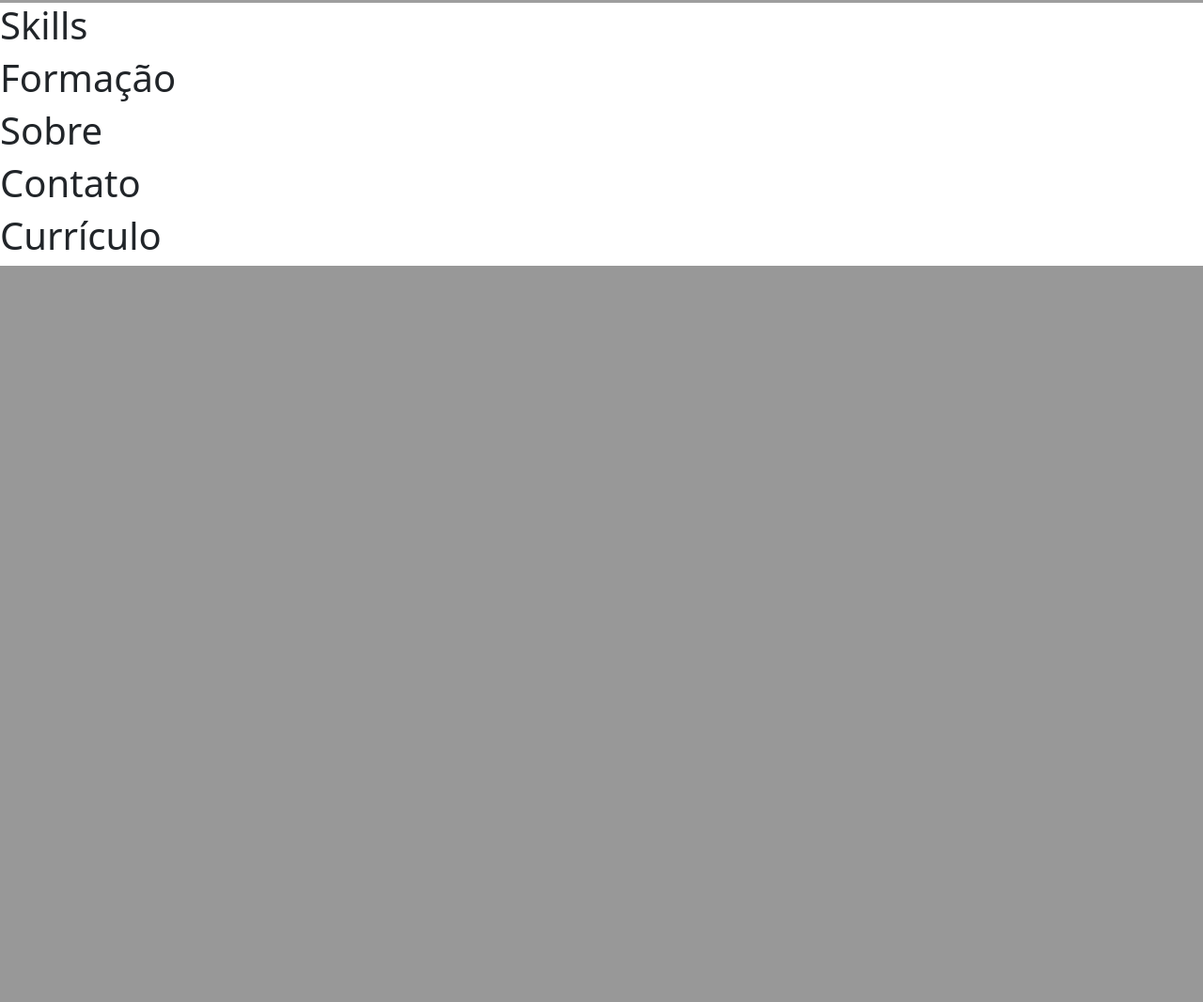
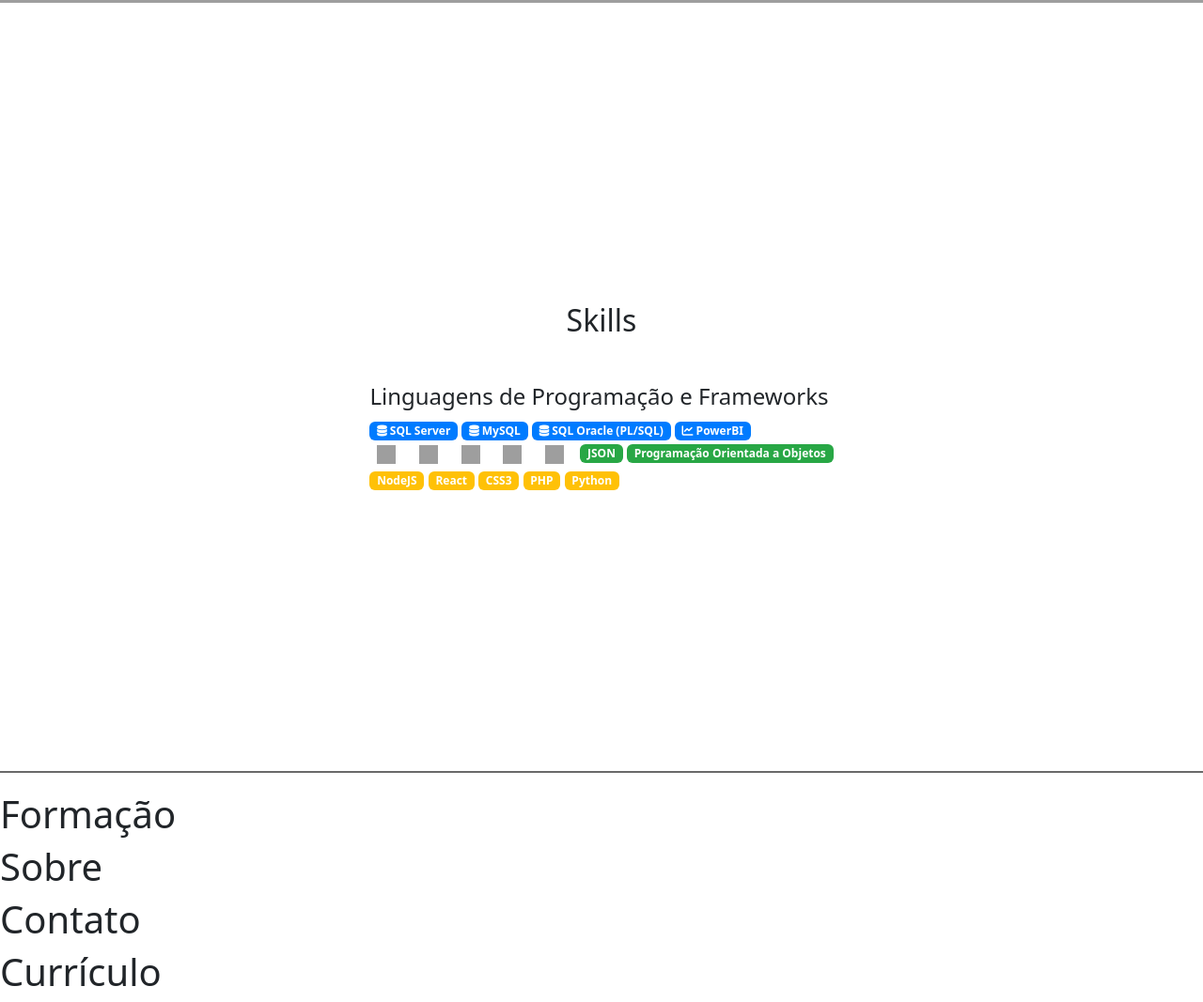
Before and after one commit to quelvindev/meusite, a Django app: page / in a window 1280 px wide. Shown: the part 797-1864 px from the top of the page at 94% size. Before the commit the page ends 1080 px from the top, so only its background shows below. Run offline with Django 5.2, Linux system fonts and the light colour scheme; some libraries are stand-ins or nearby versions; grey boxes are pictures that could not be loaded.

Commit message:
adicionado icones

```diff
--- a/base/global/css/styles.css
+++ b/base/global/css/styles.css
@@ -63,3 +63,20 @@
   .social-icons a i {
     font-size: 24px; /* Tamanho dos ícones */
   }
+
+
+  #skills {
+    display: flex;
+    justify-content: center; /* Centraliza horizontalmente */
+    align-items: center;     /* Centraliza verticalmente */
+    height: 100vh;           /* Altura do main para 100% da viewport */
+    flex-direction: column; /* Alinha os itens na vertical (um abaixo do outro) */
+}
+
+.icons-skills {
+  height: 20px;
+  width: 20px;
+  vertical-align: middle;
+  margin-right: 5px;
+
+}
--- a/base/global/templates/partials/_animation.html
+++ b/base/global/templates/partials/_animation.html
@@ -50,3 +50,12 @@
       font-size: 1.5rem;
     }
   </style>
+
+  <style>
+    section {
+        border-top: 0,1px solid #696969; /* Linha superior */
+        border-bottom: 2px solid #696969; /* Linha inferior */
+        padding: 20px; /* Espaço interno */
+        margin: 20px 0; /* Margem acima e abaixo da seção */
+    }
+</style>
--- a/base/global/templates/sections/_section_skills.html
+++ b/base/global/templates/sections/_section_skills.html
@@ -1,4 +1,60 @@
-<h1>
-    Skills
+{% load static %}
+<section id="skills">
+    <h2 style="margin-bottom: 1.5em">Skills</h2>
+    <div>
+        <h4>Linguagens de Programação e Frameworks</h4>
+        <div>
+            <span class="badge badge-primary">
+                <i class="fas fa-database"></i> SQL Server
+            </span>
+            <span class="badge badge-primary">
+                <i class="fas fa-database"></i> MySQL
+            </span>
+            <span class="badge badge-primary">
+                <i class="fas fa-database"></i> SQL Oracle (PL/SQL)
+            </span>
 
-</h1>
+
+            {% comment %} <span class="badge badge-primary">QlikSense</span>
+            <span class="badge badge-primary">Alteryx</span>
+            <span class="badge badge-primary">Tableau</span>
+            <span class="badge badge-primary">QlikView</span> {% endcomment %}
+            <span class="badge badge-primary">
+
+                <i class="fa-solid fa-chart-line"></i>
+
+                PowerBI
+
+
+            </span>
+        </div>
+        <div>
+            <span class="badge">
+                <img  class="icons-skills" src="{{ MEDIA_URL }}media/img/html.png" alt="HTML5" >
+            </span>
+            <span class="badge">
+                <img  class="icons-skills" src="{{ MEDIA_URL }}media/img/css-3.png" alt="CSS" >
+            </span>
+            <span class="badge">
+                <img  class="icons-skills" src="{{ MEDIA_URL }}media/img/js.png" alt="CSS" >
+            </span>
+            <span class="badge">
+                <img  class="icons-skills" src="{{ MEDIA_URL }}media/img/arquivo-json.png" alt="CSS" >
+            </span>
+            <span class="badge">
+                <img  class="icons-skills" src="{{ MEDIA_URL }}media/img/github.png" alt="CSS" >
+            </span>
+
+            <span class="badge badge-success">JSON</span>
+            <span class="badge badge-success">Programação Orientada a Objetos</span>
+        </div>
+        <div>
+            <span class="badge badge-warning">NodeJS</span>
+            <span class="badge badge-warning">React</span>
+            <span class="badge badge-warning">CSS3</span>
+            <span class="badge badge-warning">PHP</span>
+            <span class="badge badge-warning">Python</span>
+        </div>
+    </div>
+
+</section>
--- a/core/settings.py
+++ b/core/settings.py
@@ -125,6 +125,8 @@ MEDIA_ROOT = BASE_DIR /'media'
 STATIC_ROOT = BASE_DIR / 'static'
 
 MEDIA_URL = 'media/'
+
+MEDIA_ROOT = BASE_DIR / 'media'
 # Default primary key field type
 # https://docs.djangoproject.com/en/5.1/ref/settings/#default-auto-field
 
--- a/core/urls.py
+++ b/core/urls.py
@@ -17,9 +17,14 @@ Including another URLconf
 from django.contrib import admin
 from django.urls import path,include
 import meusite.urls
+from django.conf import settings
+from django.conf.urls.static import static
 
 urlpatterns = [
     # path('admin/', admin.site.urls),
     path('', include(meusite.urls)),
 
 ]
+
+if settings.DEBUG:
+    urlpatterns += static(settings.MEDIA_URL, document_root=settings.MEDIA_ROOT)
--- a/meusite/urls.py
+++ b/meusite/urls.py
@@ -1,5 +1,6 @@
 from django.urls import path
 from meusite import views
+
 
 app_name = "meusite"
 
```
